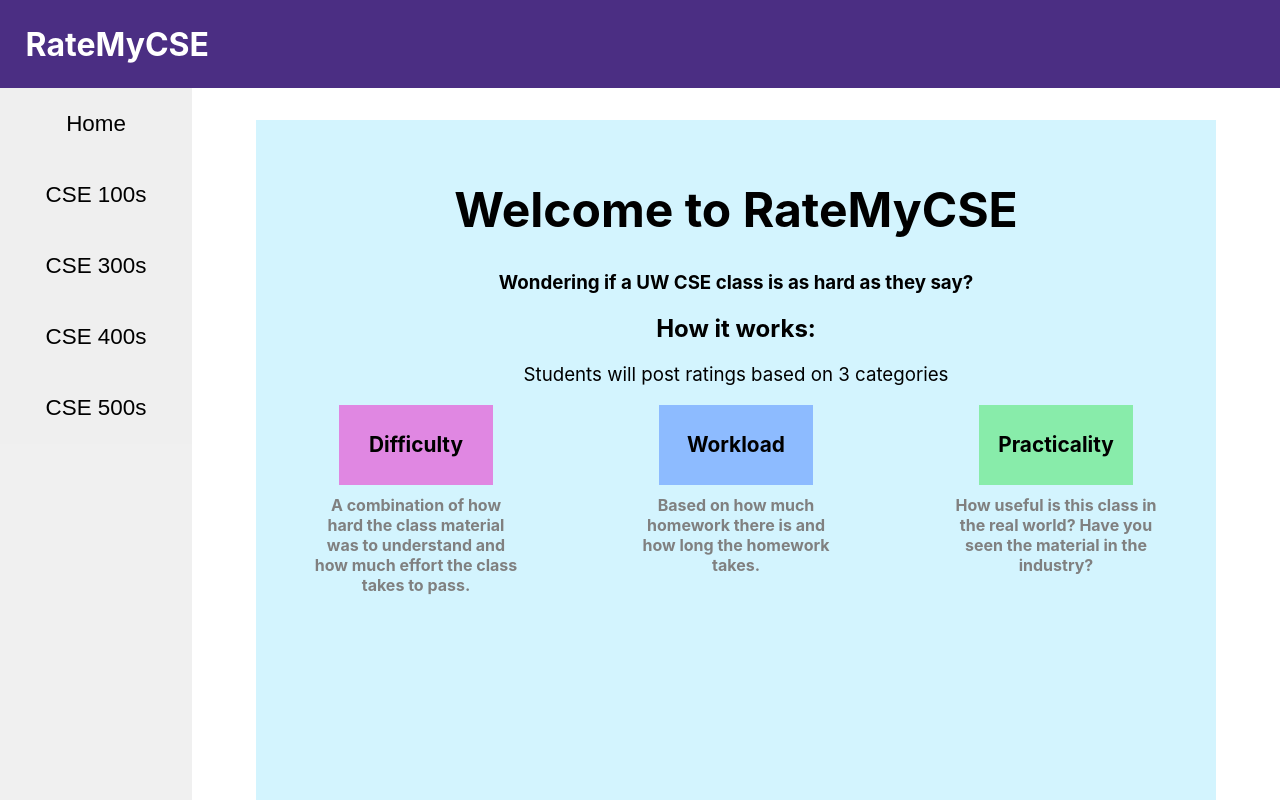
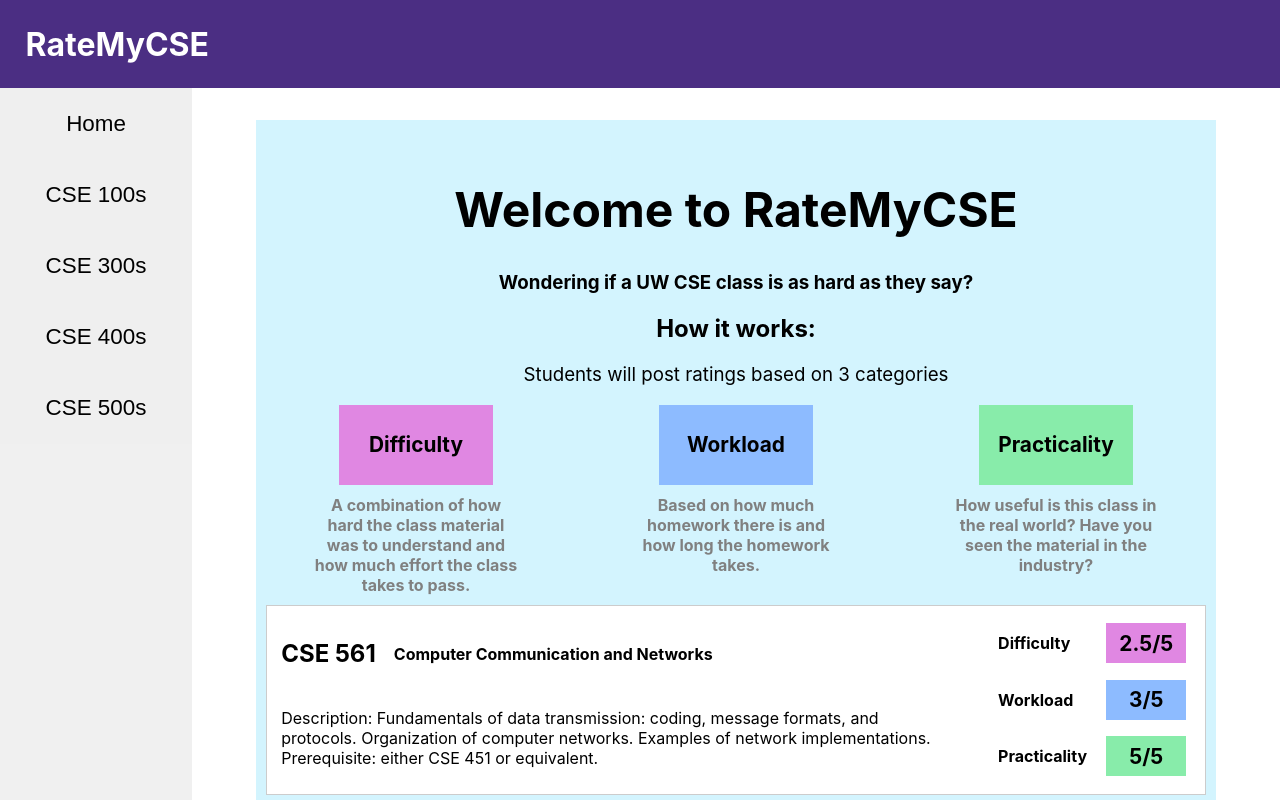
Before and after one commit to twang7310/rate-my-cse, a React (Create React App) app in the folder app/: page / in a window 1280 px wide. Both pictures are taken after a click on the button "Home". Shown: the top 800 px of the page. Built offline with nearby package versions, Linux system fonts and the light colour scheme.

Commit message:
Changed variable name + made CSS more scalable to avoid card overflow

```diff
--- a/app/src/Homepage/Homepage.css
+++ b/app/src/Homepage/Homepage.css
@@ -81,7 +81,7 @@
   display: flex;
   justify-content: space-between;
   text-align: left;
-  padding: 10px;
+  padding: 1%;
   margin: 10px;
   background-color: #fff;
   flex-grow: 1;
@@ -100,11 +100,12 @@
 }
 
 .class-number {
+  margin-right: 5px;
   font-size: x-large;
 }
 
 .class-name {
-  margin-left: 10px;
+  margin-left: 2%;
 }
 
 /* Class card average ratings */
--- a/app/src/Homepage/Homepage.tsx
+++ b/app/src/Homepage/Homepage.tsx
@@ -94,10 +94,10 @@ export const LevelTab: React.FC<{ classlevel: string }> = ({ classlevel }) => {
            (Difficulty, workload, practicality).
 */
 const RatingBox: React.FC<{label: string, rating: string}> = ({ label, rating }) => {
-  const dynamicclassname = `ratingbox ratingbox-${rating}`;
+  const dynamicClassName = `ratingbox ratingbox-${rating}`;
 
   return (
-    <div className={dynamicclassname}>
+    <div className={dynamicClassName}>
       {label}
     </div>
   );
@@ -152,13 +152,14 @@ export const HomePage: React.FC = () => {
                 seen the material in the industry?
               </RatingDesc>
             </div>
+            <ClassCard name='Computer Communication and Networks' num={561} desc='Fundamentals of data transmission: coding, message formats, and protocols. Organization of computer networks. Examples of network implementations. Prerequisite: either CSE 451 or equivalent.' rating1={2.5} rating2={3} rating3={5}/>
           </div>
         </div>
     );
 }
 
 export const ClassRating: React.FC<{category: string, rating: number, type: string}> = ({category, rating, type}) => {
-  const dynamicclassname = `rating-pair-rating ratingbox-${type}`;
+  const dynamicClassName = `rating-pair-rating ratingbox-${type}`;
 
   let display : string;
   if (rating === null) {
@@ -170,7 +171,7 @@ export const ClassRating: React.FC<{category: string, rating: number, type: stri
   return(
     <div className="rating-pair">
       <div className="rating-pair-category">{category}</div>
-      <div className={dynamicclassname}>{display}</div>
+      <div className={dynamicClassName}>{display}</div>
     </div>
   );
 }
```
